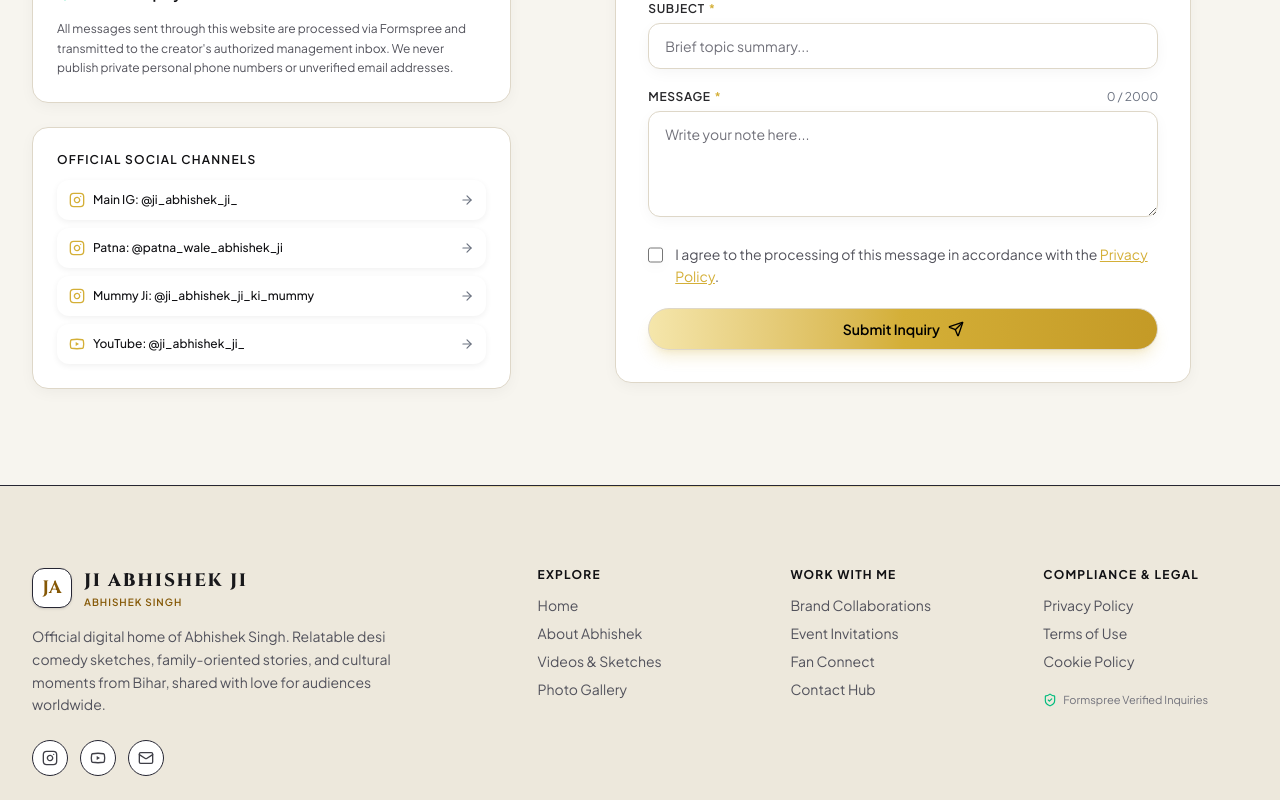
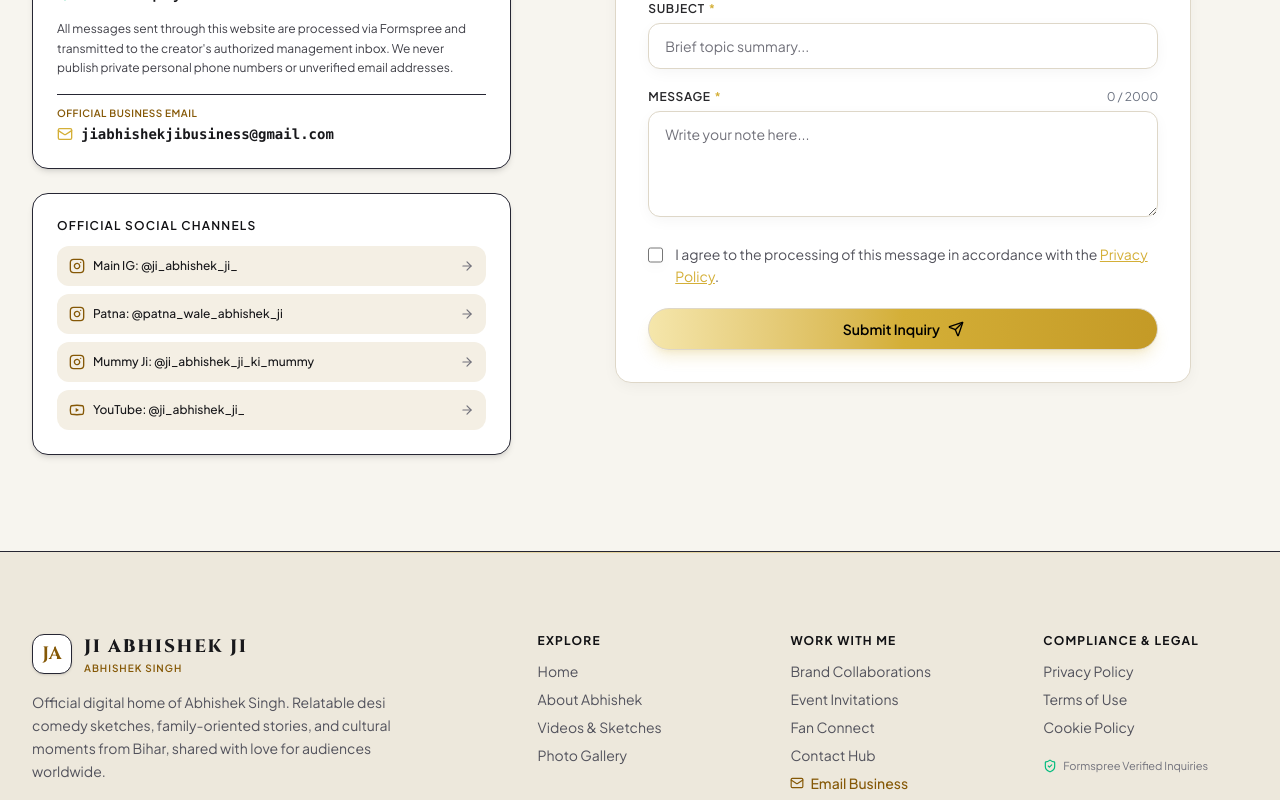
Before and after one commit to satyamkumarkapri/JI_ABHISHEK_JI, a React (Vite) app: page /contact in a window 1280 px wide. Shown: the part 1100-1900 px from the top of the page. Built offline with nearby package versions, Linux system fonts and the light colour scheme; no server answers.

Commit message:
feat: update official business email to jiabhishekjibusiness@gmail.com

```diff
--- a/src/components/layout/Footer.tsx
+++ b/src/components/layout/Footer.tsx
@@ -95,18 +95,18 @@ export const Footer: React.FC = () => {
                 <Youtube className="w-4 h-4" />
               </a>
 
-              <Link
-                to="/contact"
-                aria-label="Contact Hub"
+              <a
+                href={`mailto:${siteConfig.socials.publicEmail}`}
+                aria-label="Official Business Email"
                 className={`w-9 h-9 rounded-full flex items-center justify-center transition-colors ${
                   theme === "light"
                     ? "bg-white border border-[#ded7c8] text-zinc-700 hover:text-[#855806] hover:border-[#855806]"
                     : "bg-[#121218] border border-[#272733] text-[#d4d4d8] hover:text-[#d4af37] hover:border-[#d4af37]/60"
                 }`}
-                title="Contact Hub"
+                title={`Official Email: ${siteConfig.socials.publicEmail}`}
               >
                 <Mail className="w-4 h-4" />
-              </Link>
+              </a>
             </div>
           </div>
 
@@ -161,6 +161,22 @@ export const Footer: React.FC = () => {
                   </Link>
                 </li>
               ))}
+              {siteConfig.socials.publicEmail && (
+                <li>
+                  <a
+                    href={`mailto:${siteConfig.socials.publicEmail}`}
+                    className={`inline-flex items-center gap-1.5 transition-colors duration-150 font-medium ${
+                      theme === "light"
+                        ? "text-[#855806] hover:underline"
+                        : "text-[#d4af37] hover:underline"
+                    }`}
+                    title="Direct Business Inquiries"
+                  >
+                    <Mail className="w-3.5 h-3.5 shrink-0" />
+                    <span>Email Business</span>
+                  </a>
+                </li>
+              )}
             </ul>
           </div>
 
--- a/src/config/site.ts
+++ b/src/config/site.ts
@@ -76,7 +76,7 @@ export const siteConfig: SiteConfig = {
     youtube: "https://www.youtube.com/@ji_abhishek_ji_",
     patnaInstagram: "https://www.instagram.com/patna_wale_abhishek_ji/",
     mummyInstagram: "https://www.instagram.com/ji_abhishek_ji_ki_mummy/",
-    publicEmail: import.meta.env.VITE_PUBLIC_CONTACT_EMAIL || undefined,
+    publicEmail: import.meta.env.VITE_PUBLIC_CONTACT_EMAIL || "jiabhishekjibusiness@gmail.com",
   },
   formspree: {
     fanId: import.meta.env.VITE_FORMSPREE_FAN_ID || "",
--- a/src/pages/Contact.tsx
+++ b/src/pages/Contact.tsx
@@ -16,8 +16,10 @@ import { MediaKitModal } from "../components/forms/MediaKitModal";
 import { Button } from "../components/ui/Button";
 import { SectionHeading } from "../components/ui/SectionHeading";
 import { updatePageSEO } from "../lib/seo";
+import { useTheme } from "../context/ThemeContext";
 
 export const Contact: React.FC = () => {
+  const { theme } = useTheme();
   const [isMediaKitOpen, setIsMediaKitOpen] = useState(false);
 
   useEffect(() => {
@@ -65,18 +67,36 @@ export const Contact: React.FC = () => {
   ];
 
   return (
-    <div className="w-full text-white pt-28 sm:pt-32 pb-24 space-y-20">
+    <div
+      className={`w-full pt-28 sm:pt-32 pb-24 space-y-20 transition-colors ${
+        theme === "light" ? "text-zinc-900" : "text-white"
+      }`}
+    >
       <div className="max-w-7xl mx-auto px-4 sm:px-6 lg:px-8 space-y-16">
         {/* Header */}
         <div className="text-center max-w-3xl mx-auto space-y-4">
-          <div className="inline-flex items-center gap-2 px-3.5 py-1 rounded-full bg-[#181824] border border-[#d4af37]/30 text-[#d4af37] text-xs font-semibold tracking-wider">
+          <div
+            className={`inline-flex items-center gap-2 px-3.5 py-1 rounded-full text-xs font-semibold tracking-wider ${
+              theme === "light"
+                ? "bg-[#ede8db] border border-[#d4af37]/40 text-[#855806]"
+                : "bg-[#181824] border border-[#d4af37]/30 text-[#d4af37]"
+            }`}
+          >
             <Mail className="w-3.5 h-3.5" />
             DIRECT COMMUNICATION HUB
           </div>
-          <h1 className="text-4xl sm:text-5xl lg:text-6xl font-extrabold font-['Cinzel',serif] text-white">
+          <h1
+            className={`text-4xl sm:text-5xl lg:text-6xl font-extrabold font-['Cinzel',serif] ${
+              theme === "light" ? "text-zinc-900" : "text-white"
+            }`}
+          >
             Get In Touch
           </h1>
-          <p className="text-base sm:text-lg text-[#a1a1aa] leading-relaxed">
+          <p
+            className={`text-base sm:text-lg leading-relaxed ${
+              theme === "light" ? "text-zinc-600" : "text-[#a1a1aa]"
+            }`}
+          >
             Please choose the dedicated channel below that best matches your inquiry for the fastest routing and response.
           </p>
         </div>
@@ -86,26 +106,52 @@ export const Contact: React.FC = () => {
           {contactChannels.map((channel, idx) => (
             <div
               key={idx}
-              className="p-7 rounded-2xl bg-[#121218] border border-[#272733] hover:border-[#d4af37]/60 transition-all duration-300 text-left space-y-4 flex flex-col justify-between shadow-xl"
+              className={`p-7 rounded-2xl border transition-all duration-300 text-left space-y-4 flex flex-col justify-between shadow-xl ${
+                theme === "light"
+                  ? "bg-white border-[#ded7c8] hover:border-[#855806]/60 shadow-md"
+                  : "bg-[#121218] border-[#272733] hover:border-[#d4af37]/60"
+              }`}
             >
               <div className="space-y-3">
-                <div className="w-12 h-12 rounded-xl bg-[#181824] border border-[#d4af37]/25 flex items-center justify-center">
+                <div
+                  className={`w-12 h-12 rounded-xl flex items-center justify-center ${
+                    theme === "light"
+                      ? "bg-[#ede8db] border border-[#d4af37]/40"
+                      : "bg-[#181824] border border-[#d4af37]/25"
+                  }`}
+                >
                   {channel.icon}
                 </div>
                 <div>
-                  <h3 className="text-base font-bold font-['Cinzel',serif] text-white">
+                  <h3
+                    className={`text-base font-bold font-['Cinzel',serif] ${
+                      theme === "light" ? "text-zinc-900" : "text-white"
+                    }`}
+                  >
                     {channel.title}
                   </h3>
-                  <span className="text-[11px] font-semibold text-[#d4af37] block mt-0.5">
+                  <span
+                    className={`text-[11px] font-semibold block mt-0.5 ${
+                      theme === "light" ? "text-[#855806]" : "text-[#d4af37]"
+                    }`}
+                  >
                     {channel.subtitle}
                   </span>
                 </div>
-                <p className="text-xs text-[#a1a1aa] leading-relaxed">
+                <p
+                  className={`text-xs leading-relaxed ${
+                    theme === "light" ? "text-zinc-600" : "text-[#a1a1aa]"
+                  }`}
+                >
                   {channel.description}
                 </p>
               </div>
 
-              <div className="pt-3 border-t border-[#22222e]">
+              <div
+                className={`pt-3 border-t ${
+                  theme === "light" ? "border-[#ded7c8]" : "border-[#22222e]"
+                }`}
+              >
                 {channel.href ? (
                   <Link to={channel.href} className="block">
                     <Button variant="outline" size="sm" className="w-full text-xs">
@@ -138,23 +184,46 @@ export const Contact: React.FC = () => {
               align="left"
             />
 
-            <div className="p-6 rounded-2xl bg-[#121218] border border-[#272733] space-y-4 text-xs text-[#a1a1aa]">
-              <span className="font-bold text-white flex items-center gap-1.5 text-sm">
-                <ShieldCheck className="w-4 h-4 text-emerald-400" />
+            <div
+              className={`p-6 rounded-2xl border space-y-4 text-xs ${
+                theme === "light"
+                  ? "bg-white border-[#ded7c8] text-zinc-700 shadow-md"
+                  : "bg-[#121218] border-[#272733] text-[#a1a1aa]"
+              }`}
+            >
+              <span
+                className={`font-bold flex items-center gap-1.5 text-sm ${
+                  theme === "light" ? "text-zinc-900" : "text-white"
+                }`}
+              >
+                <ShieldCheck className="w-4 h-4 text-emerald-500" />
                 Verified Inquiry Protection
               </span>
               <p className="leading-relaxed">
                 All messages sent through this website are processed via Formspree and transmitted to the creator's authorized management inbox. We never publish private personal phone numbers or unverified email addresses.
               </p>
               {siteConfig.socials.publicEmail && (
-                <div className="pt-2 border-t border-[#22222e]">
-                  <span className="text-[#71717a] block uppercase text-[10px] tracking-wider">
+                <div
+                  className={`pt-3 border-t ${
+                    theme === "light" ? "border-[#ded7c8]" : "border-[#22222e]"
+                  }`}
+                >
+                  <span
+                    className={`block uppercase text-[10px] tracking-wider font-semibold ${
+                      theme === "light" ? "text-[#855806]" : "text-[#d4af37]"
+                    }`}
+                  >
                     Official Business Email
                   </span>
                   <a
                     href={`mailto:${siteConfig.socials.publicEmail}`}
-                    className="text-white font-mono font-medium hover:text-[#d4af37] transition-colors"
+                    className={`font-mono text-sm font-semibold transition-colors flex items-center gap-2 mt-1 ${
+                      theme === "light"
+                        ? "text-zinc-900 hover:text-[#855806]"
+                        : "text-white hover:text-[#d4af37]"
+                    }`}
                   >
+                    <Mail className="w-4 h-4 text-[#d4af37]" />
                     {siteConfig.socials.publicEmail}
                   </a>
                 </div>
@@ -162,8 +231,18 @@ export const Contact: React.FC = () => {
             </div>
 
             {/* Social Links Box */}
-            <div className="p-6 rounded-2xl bg-[#121218] border border-[#272733] space-y-3">
-              <h4 className="text-xs uppercase tracking-widest text-[#d4af37] font-semibold">
+            <div
+              className={`p-6 rounded-2xl border space-y-3 ${
+                theme === "light"
+                  ? "bg-white border-[#ded7c8] shadow-md"
+                  : "bg-[#121218] border-[#272733]"
+              }`}
+            >
+              <h4
+                className={`text-xs uppercase tracking-widest font-semibold ${
+                  theme === "light" ? "text-[#855806]" : "text-[#d4af37]"
+                }`}
+              >
                 Official Social Channels
               </h4>
               <div className="space-y-2">
@@ -171,52 +250,100 @@ export const Contact: React.FC = () => {
                   href={siteConfig.socials.instagram}
                   target="_blank"
                   rel="noopener noreferrer"
-                  className="flex items-center justify-between p-3 rounded-xl bg-[#181822] hover:bg-[#20202e] text-xs font-medium text-white transition-colors"
+                  className={`flex items-center justify-between p-3 rounded-xl text-xs font-medium transition-colors ${
+                    theme === "light"
+                      ? "bg-[#f4efe4] hover:bg-[#eae3d5] text-zinc-900"
+                      : "bg-[#181822] hover:bg-[#20202e] text-white"
+                  }`}
                 >
                   <span className="flex items-center gap-2">
-                    <Instagram className="w-4 h-4 text-[#d4af37]" />
+                    <Instagram
+                      className={`w-4 h-4 ${
+                        theme === "light" ? "text-[#855806]" : "text-[#d4af37]"
+                      }`}
+                    />
                     Main IG: @ji_abhishek_ji_
                   </span>
-                  <ArrowRight className="w-3.5 h-3.5 text-[#71717a]" />
+                  <ArrowRight
+                    className={`w-3.5 h-3.5 ${
+                      theme === "light" ? "text-zinc-500" : "text-[#71717a]"
+                    }`}
+                  />
                 </a>
 
                 <a
                   href={siteConfig.socials.patnaInstagram}
                   target="_blank"
                   rel="noopener noreferrer"
-                  className="flex items-center justify-between p-3 rounded-xl bg-[#181822] hover:bg-[#20202e] text-xs font-medium text-white transition-colors"
+                  className={`flex items-center justify-between p-3 rounded-xl text-xs font-medium transition-colors ${
+                    theme === "light"
+                      ? "bg-[#f4efe4] hover:bg-[#eae3d5] text-zinc-900"
+                      : "bg-[#181822] hover:bg-[#20202e] text-white"
+                  }`}
                 >
                   <span className="flex items-center gap-2">
-                    <Instagram className="w-4 h-4 text-[#d4af37]" />
+                    <Instagram
+                      className={`w-4 h-4 ${
+                        theme === "light" ? "text-[#855806]" : "text-[#d4af37]"
+                      }`}
+                    />
                     Patna: @patna_wale_abhishek_ji
                   </span>
-                  <ArrowRight className="w-3.5 h-3.5 text-[#71717a]" />
+                  <ArrowRight
+                    className={`w-3.5 h-3.5 ${
+                      theme === "light" ? "text-zinc-500" : "text-[#71717a]"
+                    }`}
+                  />
                 </a>
 
                 <a
                   href={siteConfig.socials.mummyInstagram}
                   target="_blank"
                   rel="noopener noreferrer"
-                  className="flex items-center justify-between p-3 rounded-xl bg-[#181822] hover:bg-[#20202e] text-xs font-medium text-white transition-colors"
+                  className={`flex items-center justify-between p-3 rounded-xl text-xs font-medium transition-colors ${
+                    theme === "light"
+                      ? "bg-[#f4efe4] hover:bg-[#eae3d5] text-zinc-900"
+                      : "bg-[#181822] hover:bg-[#20202e] text-white"
+                  }`}
                 >
                   <span className="flex items-center gap-2">
-                    <Instagram className="w-4 h-4 text-[#d4af37]" />
+                    <Instagram
+                      className={`w-4 h-4 ${
+                        theme === "light" ? "text-[#855806]" : "text-[#d4af37]"
+                      }`}
+                    />
                     Mummy Ji: @ji_abhishek_ji_ki_mummy
                   </span>
-                  <ArrowRight className="w-3.5 h-3.5 text-[#71717a]" />
+                  <ArrowRight
+                    className={`w-3.5 h-3.5 ${
+                      theme === "light" ? "text-zinc-500" : "text-[#71717a]"
+                    }`}
+                  />
                 </a>
 
                 <a
                   href={siteConfig.socials.youtube}
                   target="_blank"
                   rel="noopener noreferrer"
-                  className="flex items-center justify-between p-3 rounded-xl bg-[#181822] hover:bg-[#20202e] text-xs font-medium text-white transition-colors"
+                  className={`flex items-center justify-between p-3 rounded-xl text-xs font-medium transition-colors ${
+                    theme === "light"
+                      ? "bg-[#f4efe4] hover:bg-[#eae3d5] text-zinc-900"
+                      : "bg-[#181822] hover:bg-[#20202e] text-white"
+                  }`}
                 >
                   <span className="flex items-center gap-2">
-                    <Youtube className="w-4 h-4 text-[#d4af37]" />
+                    <Youtube
+                      className={`w-4 h-4 ${
+                        theme === "light" ? "text-[#855806]" : "text-[#d4af37]"
+                      }`}
+                    />
                     YouTube: @ji_abhishek_ji_
                   </span>
-                  <ArrowRight className="w-3.5 h-3.5 text-[#71717a]" />
+                  <ArrowRight
+                    className={`w-3.5 h-3.5 ${
+                      theme === "light" ? "text-zinc-500" : "text-[#71717a]"
+                    }`}
+                  />
                 </a>
               </div>
             </div>
```
Also changed, not shown: 1 other file (tests, documents, lock files or other folders).
